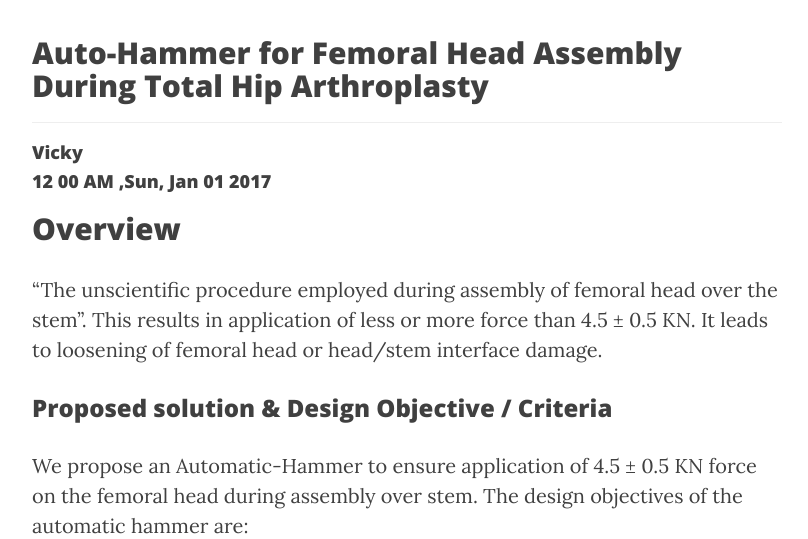
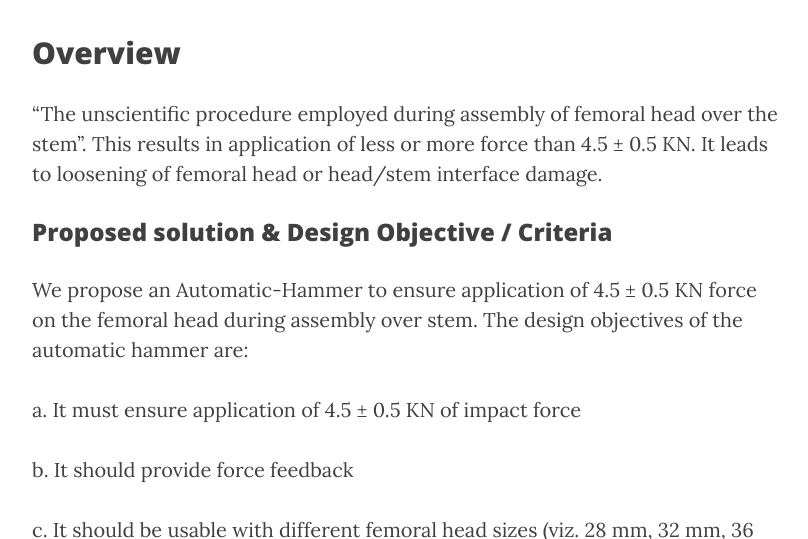
Before and after one commit to vignesharavind/vignesharavind.github.io, a Jekyll site: the page built from _posts/2017-01-01-Auto-hammer-for-femoral-head.markdown, in a window 1280 px wide and 900 px high, cut to the strip 361-900 px from the top of the window. Shown: the whole strip, without its empty margins (233-1041 px from the left). Built offline with Jekyll 4.4.1, drawn with Linux system fonts in a browser that asks for light colours; nearby versions of some CDN libraries; comment, search, counter and statistics services are not loaded.

```diff
--- a/_posts/2017-01-01-Auto-hammer-for-femoral-head.markdown
+++ b/_posts/2017-01-01-Auto-hammer-for-femoral-head.markdown
@@ -20,13 +20,6 @@
 <!-- Start Writing Below in Markdown -->
 
 <section markdown="1" data-background="http://projectpages.github.io/project-pages/img/slidebackground.png"><section markdown="1">
-## {{ page.title }}
-
-<hr>
-
-#### {{ page.author }}
-
-#### {{ page.date | date: "%I %M %p ,%a, %b %d %Y"}}
 
 ## Overview
 “The unscientific procedure employed during assembly of femoral head over the stem”.  This results in application of less or more force than 4.5 ± 0.5 KN. It leads to loosening of femoral head or head/stem interface damage.
```
